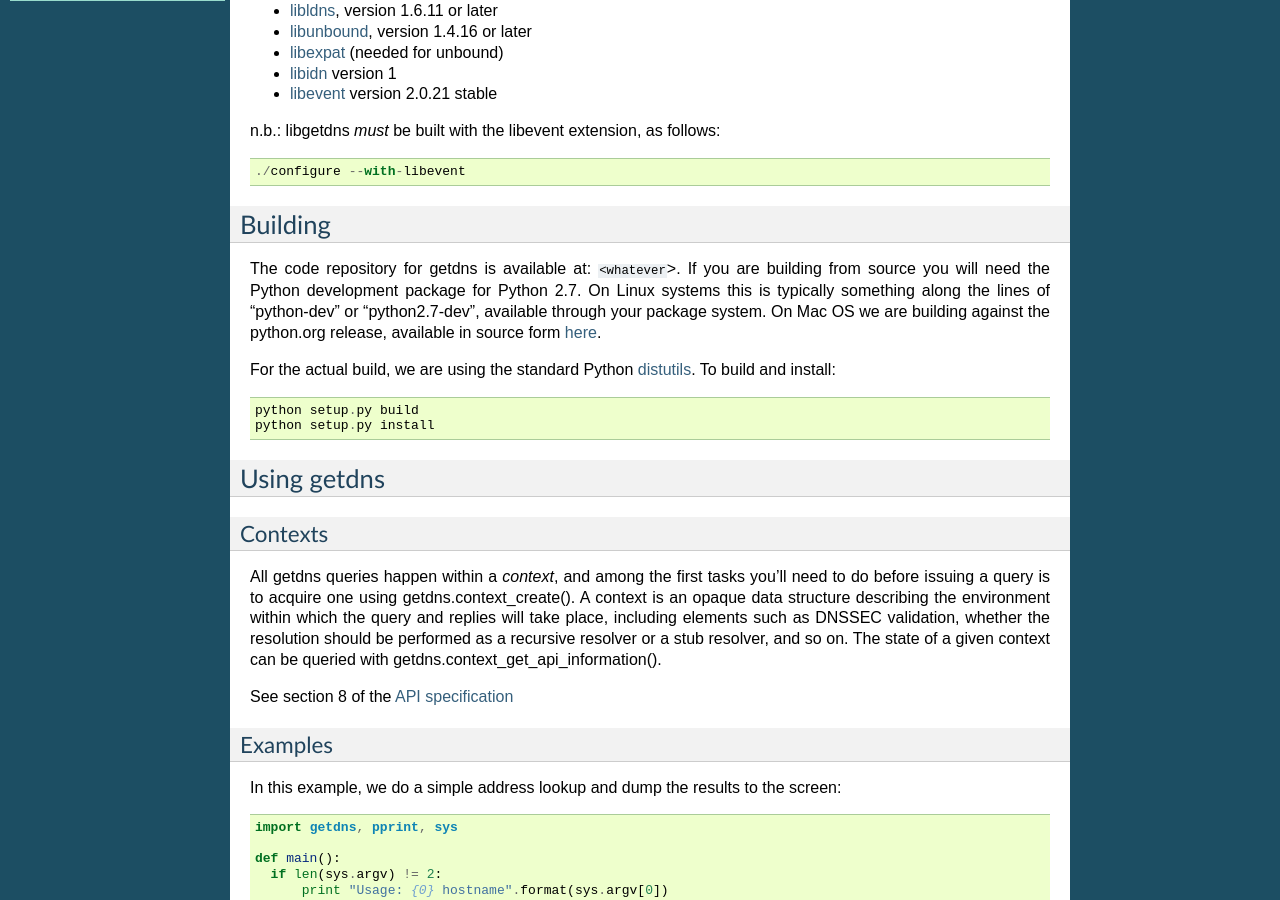
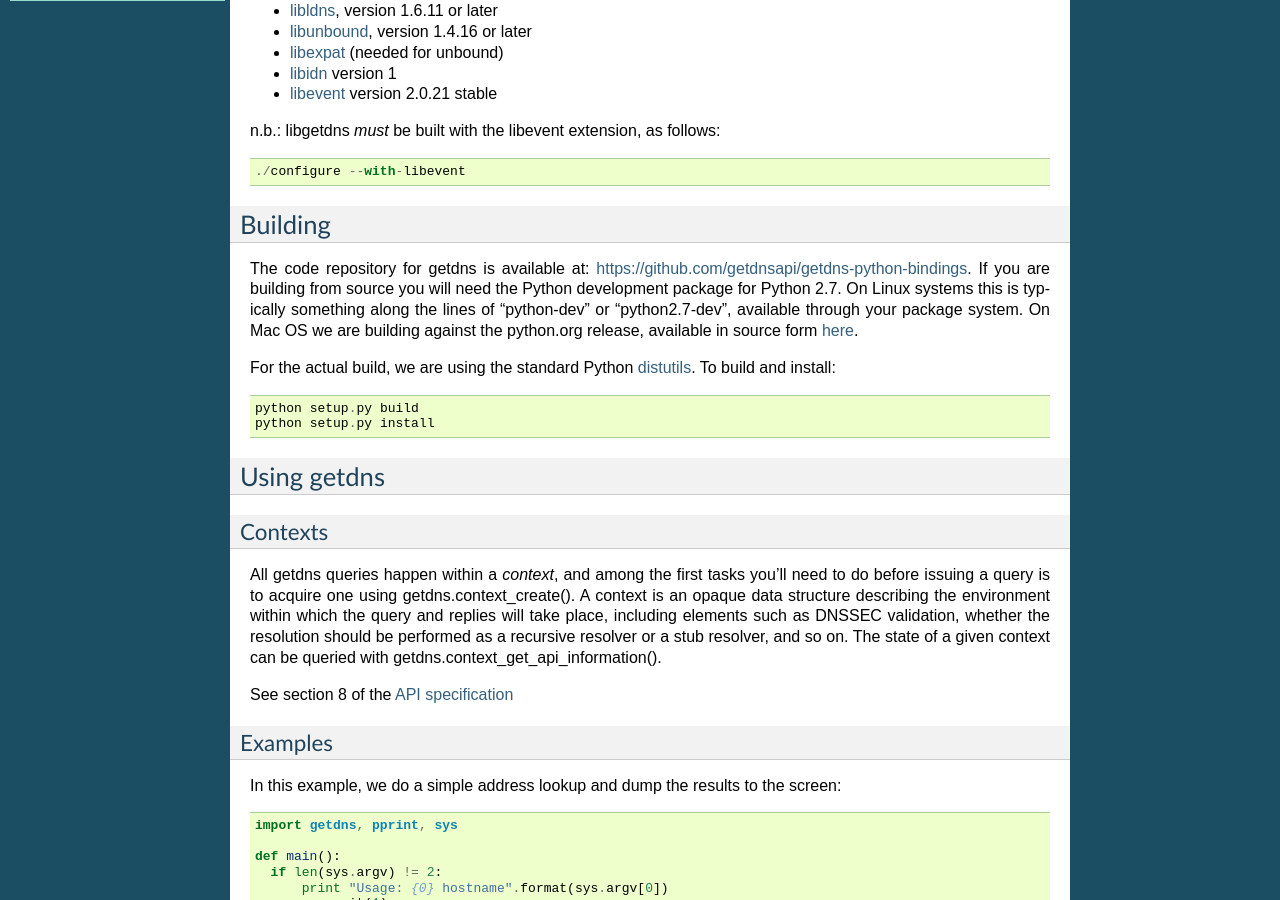
Before and after one commit to getdnsapi/getdns-python-bindings, a Sphinx documentation site: the page built from doc/index.rst, in a window 1280 px wide and 900 px high, scrolled down 383 px. Built offline with Sphinx 7.4.7, drawn with Linux system fonts in a browser that asks for light colours; some of the changed lines change nothing that is shown.

Commit message:
added URI for git repo

```diff
--- a/doc/index.rst
+++ b/doc/index.rst
@@ -49,7 +49,7 @@ Building
 ========
 
 The code repository for getdns is available at:
-``<whatever``>.  If you are building from source you will
+`<https://github.com/getdnsapi/getdns-python-bindings>`_.  If you are building from source you will
 need the Python development package for Python 2.7.  On
 Linux systems this is typically something along the lines of
 "python-dev" or "python2.7-dev", available through your
```
